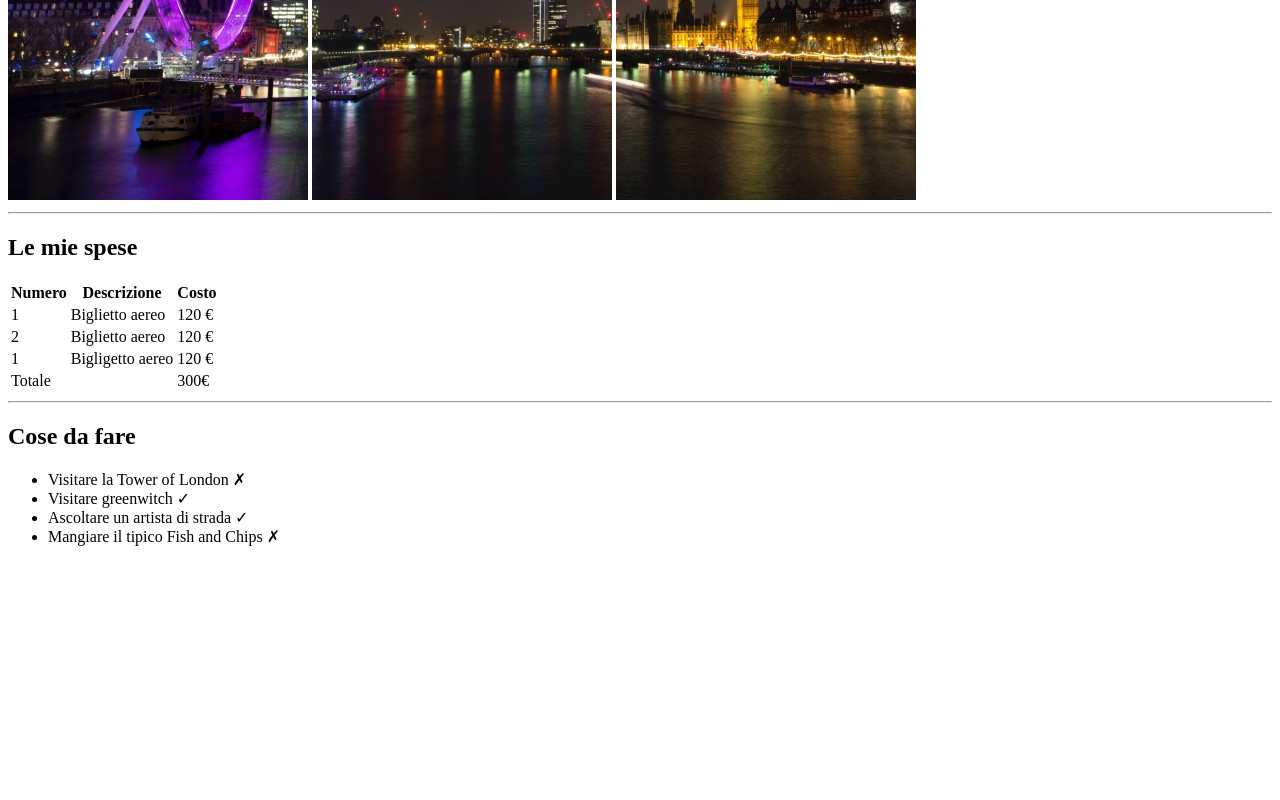
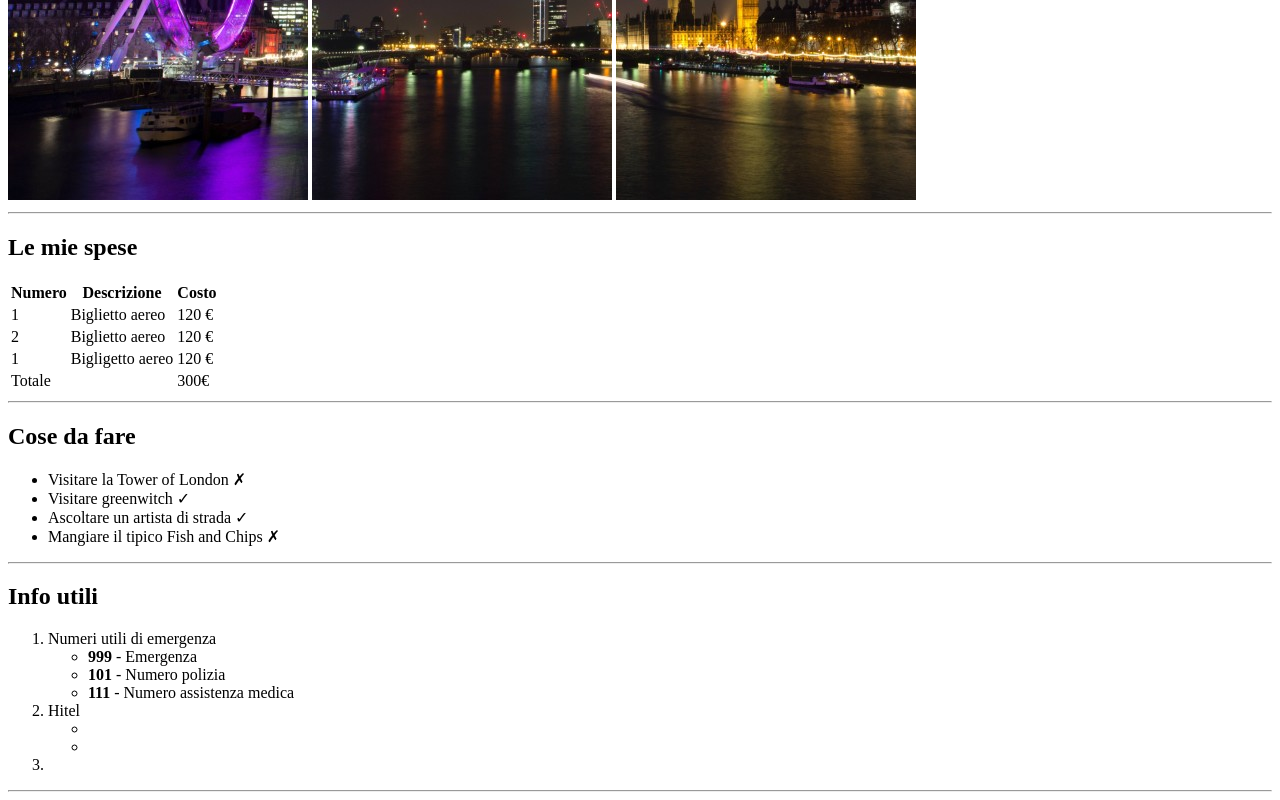
Before and after one commit to olgas-class/html-londra-correzione, a plain HTML site: page index.html in a window 1280 px wide. Shown: the part 480-1280 px from the top of the page. Before the commit the page ends 1042 px from the top, so only its background shows below. Drawn offline with Linux system fonts and the light colour scheme.

Commit message:
feat: info section

```diff
--- a/index.html
+++ b/index.html
@@ -69,6 +69,32 @@
         </ul>
       </section>
       <!-- /Tods section -->
+      <hr>
+      <!-- Info section -->
+      <section>
+        <h2>Info utili</h2>
+        <ol>
+          <li>
+            <span>Numeri utili di emergenza</span>
+            <ul>
+              <li><strong>999</strong> - Emergenza</li>
+              <li><strong>101</strong> - Numero polizia</li>
+              <li><strong>111</strong> - Numero assistenza medica</li>
+            </ul>
+          </li>
+          <li>
+            <span>Hitel</span>
+            <ul>
+              <li><strong></strong></li>
+              <li><strong></strong></li>
+            </ul>
+          </li>
+          <li></li>
+        </ol>
+      </section>
+      <!-- /Info section -->
+      <hr>
+
 
     </main>
     <!-- /Main -->
```
